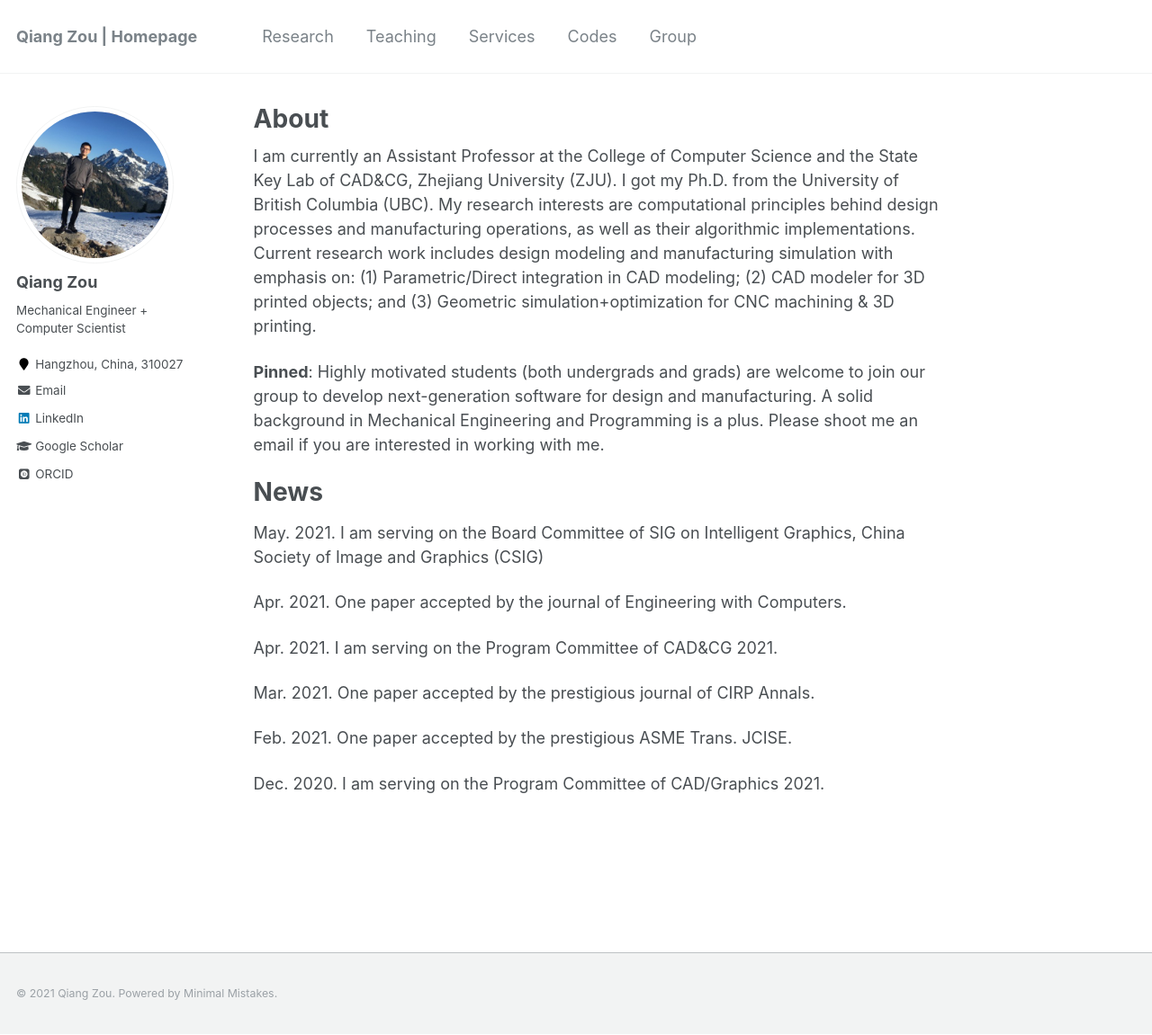
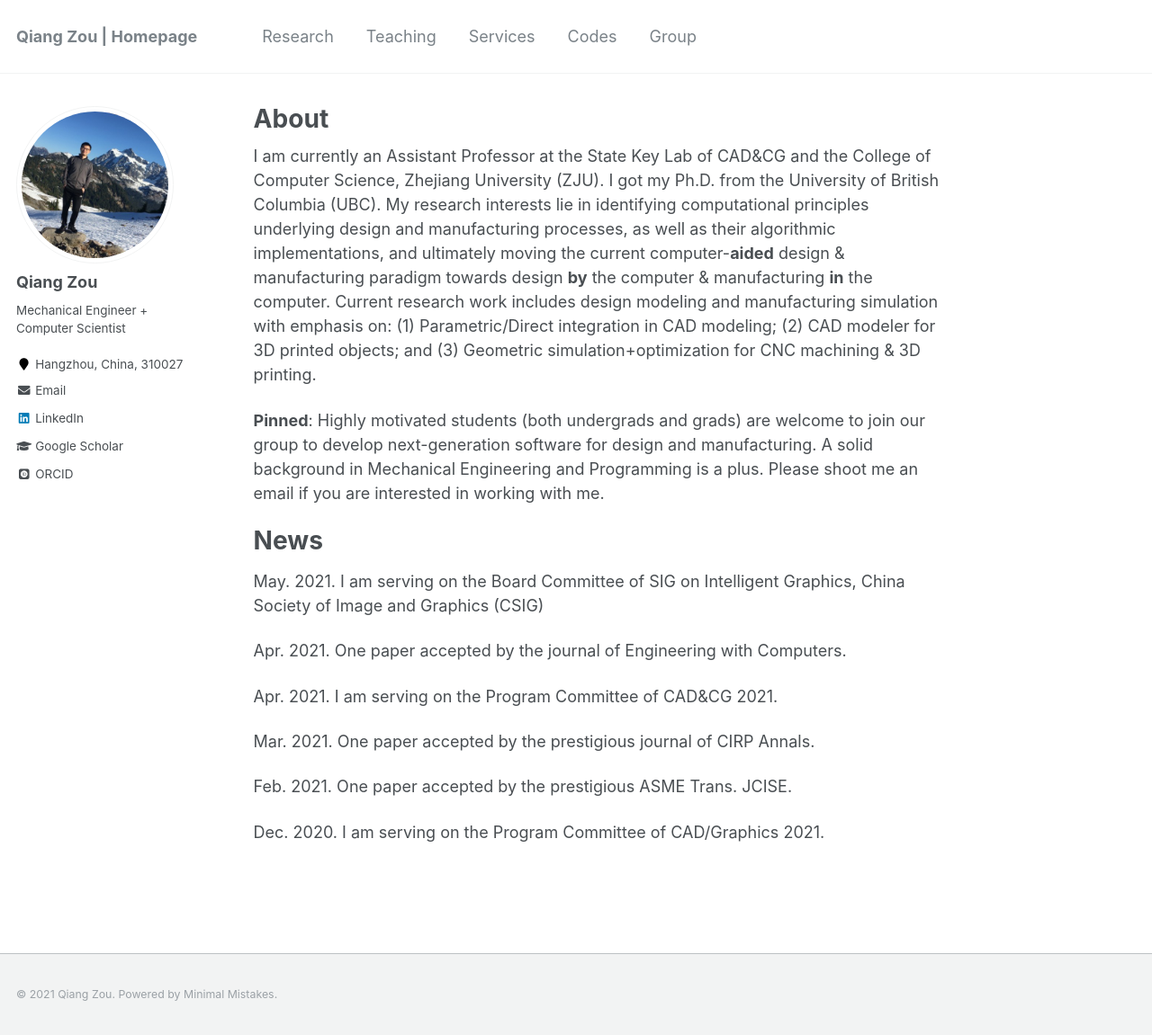
Before and after one commit to Qiang-Zou/Qiang-Zou.github.io, a Jekyll site: the page built from _pages/about.md, in a window 1280 px wide and 1151 px high. Shown: the whole window at 90% size. Built offline with Jekyll 4.4.1, drawn with Linux system fonts in a browser that asks for light colours; some web fonts are replaced.

Commit message:
Update about.md

```diff
--- a/_pages/about.md
+++ b/_pages/about.md
@@ -8,7 +8,7 @@
   - /about.html
 ---
 
-I am currently an Assistant Professor at the College of Computer Science and the State Key Lab of CAD&CG, Zhejiang University (ZJU). I got my Ph.D. from the University of British Columbia (UBC). My research interests are computational principles behind design processes and manufacturing operations, as well as their algorithmic implementations. Current research work includes design modeling and manufacturing simulation with emphasis on: (1) Parametric/Direct integration in CAD modeling; (2) CAD modeler for 3D printed objects; and (3) Geometric simulation+optimization for CNC machining & 3D printing.
+I am currently an Assistant Professor at the State Key Lab of CAD&CG and the College of Computer Science, Zhejiang University (ZJU). I got my Ph.D. from the University of British Columbia (UBC). My research interests lie in identifying computational principles underlying design and manufacturing processes, as well as their algorithmic implementations, and ultimately moving the current computer-**aided** design & manufacturing paradigm towards design **by** the computer & manufacturing **in** the computer. Current research work includes design modeling and manufacturing simulation with emphasis on: (1) Parametric/Direct integration in CAD modeling; (2) CAD modeler for 3D printed objects; and (3) Geometric simulation+optimization for CNC machining & 3D printing.
 
 **Pinned**: Highly motivated students (both undergrads and grads) are welcome to join our group to develop next-generation software for design and manufacturing. A solid background in Mechanical Engineering and Programming is a plus. Please shoot me an email if you are interested in working with me.
 
```
